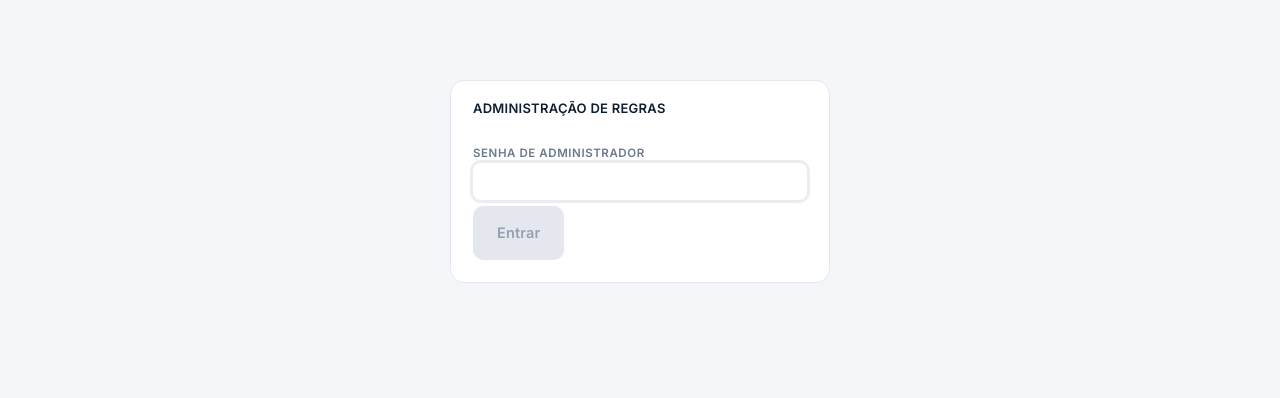
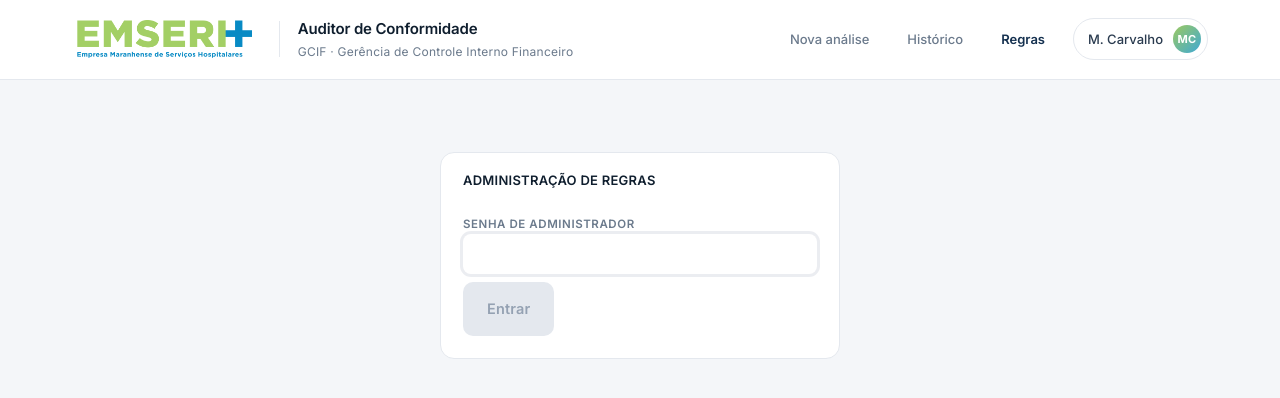
Before and after one commit to thiagolessa08-sys/emserh, a Next.js app: page /admin in a window 1280 px wide. Shown: the top 398 px of the page. Built offline with nearby package versions, Linux system fonts and the light colour scheme; no server answers.

Commit message:
feat: header/menu na tela /admin + editor mais largo e espacado

```diff
--- a/src/app/admin/page.tsx
+++ b/src/app/admin/page.tsx
@@ -1,6 +1,7 @@
 import { cookies } from 'next/headers';
 import { verifyAuthToken } from '@/lib/admin-auth';
 import { getRulesStore } from '@/lib/rules-store';
+import { Header } from '@/components/Header';
 import { AdminLogin } from '@/components/AdminLogin';
 import { RulesEditor } from '@/components/RulesEditor';
 
@@ -11,9 +12,19 @@ export default async function AdminPage() {
   const authed = verifyAuthToken(cookieStore.get('admin_auth')?.value);
 
   if (!authed) {
-    return <AdminLogin />;
+    return (
+      <>
+        <Header active="regras" />
+        <AdminLogin />
+      </>
+    );
   }
 
   const store = await getRulesStore();
-  return <RulesEditor initialStore={store} />;
+  return (
+    <>
+      <Header active="regras" />
+      <RulesEditor initialStore={store} />
+    </>
+  );
 }
--- a/src/app/globals.css
+++ b/src/app/globals.css
@@ -112,7 +112,7 @@
   /* ===== Header ===== */
   .header { background: var(--paper); border-bottom: 1px solid var(--line); position: sticky; top: 0; z-index: 50; }
   .header-inner { max-width: 1200px; margin: 0 auto; padding: 18px 32px; display: flex; align-items: center; gap: 24px; }
-  .brand { display: flex; align-items: center; gap: 18px; background: none; border: 0; padding: 0; margin: 0; font: inherit; text-align: left; cursor: pointer; border-radius: 8px; transition: opacity 0.15s; }
+  .brand { display: flex; align-items: center; gap: 18px; background: none; border: 0; padding: 0; margin: 0; font: inherit; text-align: left; text-decoration: none; cursor: pointer; border-radius: 8px; transition: opacity 0.15s; }
   .brand:hover { opacity: 0.75; }
   .brand:focus-visible { outline: 2px solid var(--emserh-navy); outline-offset: 4px; }
   .brand img { height: 38px; width: auto; display: block; }
@@ -332,18 +332,22 @@
   @media (max-width: 600px) { .segment-row { grid-template-columns: 1fr; } }
 
   /* ===== Admin ===== */
-  .admin-login { max-width: 420px; margin: 80px auto; padding: 0 20px; }
-  .admin-editor { max-width: 820px; margin: 40px auto; padding: 0 20px; }
-  .admin-input { width: 100%; border: 1px solid var(--em-border); border-radius: 8px; padding: 9px 12px; font-size: 13px; font-family: var(--font-sans); color: var(--ink-1); margin-bottom: 6px; }
+  .admin-login { max-width: 440px; margin: 72px auto; padding: 0 20px; }
+  .admin-editor { max-width: 1080px; margin: 32px auto 72px; padding: 0 28px; }
+  .admin-editor .card-body { padding: 26px 30px 30px; }
+  .admin-input { width: 100%; border: 1px solid var(--em-border); border-radius: 8px; padding: 10px 13px; font-size: 13.5px; font-family: var(--font-sans); color: var(--ink-1); margin-bottom: 8px; }
   .admin-input:focus { outline: none; border-color: var(--emserh-navy); box-shadow: 0 0 0 3px rgba(10,35,81,0.08); }
-  .admin-textarea { width: 100%; min-height: 56px; border: 1px solid var(--em-border); border-radius: 8px; padding: 9px 12px; font-size: 12.5px; font-family: var(--font-sans); color: var(--ink-2); resize: vertical; }
+  .admin-textarea { width: 100%; min-height: 70px; border: 1px solid var(--em-border); border-radius: 8px; padding: 10px 13px; font-size: 13px; font-family: var(--font-sans); color: var(--ink-2); line-height: 1.55; resize: vertical; }
+  .admin-textarea:focus { outline: none; border-color: var(--emserh-navy); box-shadow: 0 0 0 3px rgba(10,35,81,0.08); }
   .admin-error { color: var(--err); font-size: 12.5px; margin: 6px 0; }
   .admin-saved { color: var(--ok); font-size: 12.5px; font-weight: 600; }
-  .rule-section { margin-top: 22px; }
-  .rule-section-title { font-size: 12px; font-weight: 700; text-transform: uppercase; letter-spacing: 0.06em; color: var(--emserh-navy); margin-bottom: 10px; padding-bottom: 6px; border-bottom: 1px solid var(--line-2); }
-  .rule-item { padding: 12px; border: 1px solid var(--line-2); border-radius: 8px; margin-bottom: 10px; background: var(--paper-soft); }
-  .rule-remove { background: none; border: 0; color: var(--err); font-size: 11.5px; cursor: pointer; padding: 2px 0; font-family: inherit; }
-  .admin-actions { display: flex; align-items: center; gap: 12px; justify-content: flex-end; margin-top: 24px; flex-wrap: wrap; }
+  .rule-section { margin-top: 30px; }
+  .rule-section-title { font-size: 12.5px; font-weight: 700; text-transform: uppercase; letter-spacing: 0.06em; color: var(--emserh-navy); margin-bottom: 14px; padding-bottom: 8px; border-bottom: 1px solid var(--line-2); }
+  .rule-item { position: relative; padding: 16px 18px; border: 1px solid var(--line-2); border-radius: 10px; margin-bottom: 14px; background: var(--paper-soft); }
+  .rule-remove { position: absolute; top: 14px; right: 16px; background: none; border: 0; color: var(--err); font-size: 11.5px; font-weight: 600; cursor: pointer; padding: 2px 4px; font-family: inherit; border-radius: 5px; }
+  .rule-remove:hover { background: var(--err-soft); }
+  .rule-item .admin-input { font-weight: 600; padding-right: 80px; }
+  .admin-actions { display: flex; align-items: center; gap: 14px; justify-content: flex-end; margin-top: 30px; padding-top: 20px; border-top: 1px solid var(--line-2); flex-wrap: wrap; }
 
   /* ===== Responsive ===== */
   @media (max-width: 980px) {
--- a/src/components/Header.tsx
+++ b/src/components/Header.tsx
@@ -1,17 +1,23 @@
+'use client';
+
 interface HeaderProps {
   onLogoClick?: () => void;
+  active?: 'analise' | 'regras';
 }
 
-export function Header({ onLogoClick }: HeaderProps) {
+export function Header({ onLogoClick, active = 'analise' }: HeaderProps) {
+  // Na home (onLogoClick definido) faz reset SPA; nas demais telas o link "/" navega.
+  function handleHome(e: React.MouseEvent) {
+    if (onLogoClick) {
+      e.preventDefault();
+      onLogoClick();
+    }
+  }
+
   return (
     <header className="header">
       <div className="header-inner">
-        <button
-          type="button"
-          className="brand"
-          onClick={onLogoClick}
-          aria-label="Voltar para a tela inicial"
-        >
+        <a className="brand" href="/" onClick={handleHome} aria-label="Voltar para a tela inicial">
           {/* eslint-disable-next-line @next/next/no-img-element */}
           <img src="/logo-emserh.png" alt="EMSERH" />
           <div className="brand-divider" />
@@ -19,17 +25,17 @@ export function Header({ onLogoClick }: HeaderProps) {
             <div className="system">Auditor de Conformidade</div>
             <div className="dept">GCIF · Gerência de Controle Interno Financeiro</div>
           </div>
-        </button>
+        </a>
         <div className="header-right">
           <a
-            className="header-link active"
-            href="#"
-            onClick={(e) => { e.preventDefault(); onLogoClick?.(); }}
+            className={`header-link ${active === 'analise' ? 'active' : ''}`}
+            href="/"
+            onClick={handleHome}
           >
             Nova análise
           </a>
           <a className="header-link" href="#">Histórico</a>
-          <a className="header-link" href="/admin">Regras</a>
+          <a className={`header-link ${active === 'regras' ? 'active' : ''}`} href="/admin">Regras</a>
           <div className="user-chip">
             <span className="name">M. Carvalho</span>
             <div className="avatar">MC</div>
```
